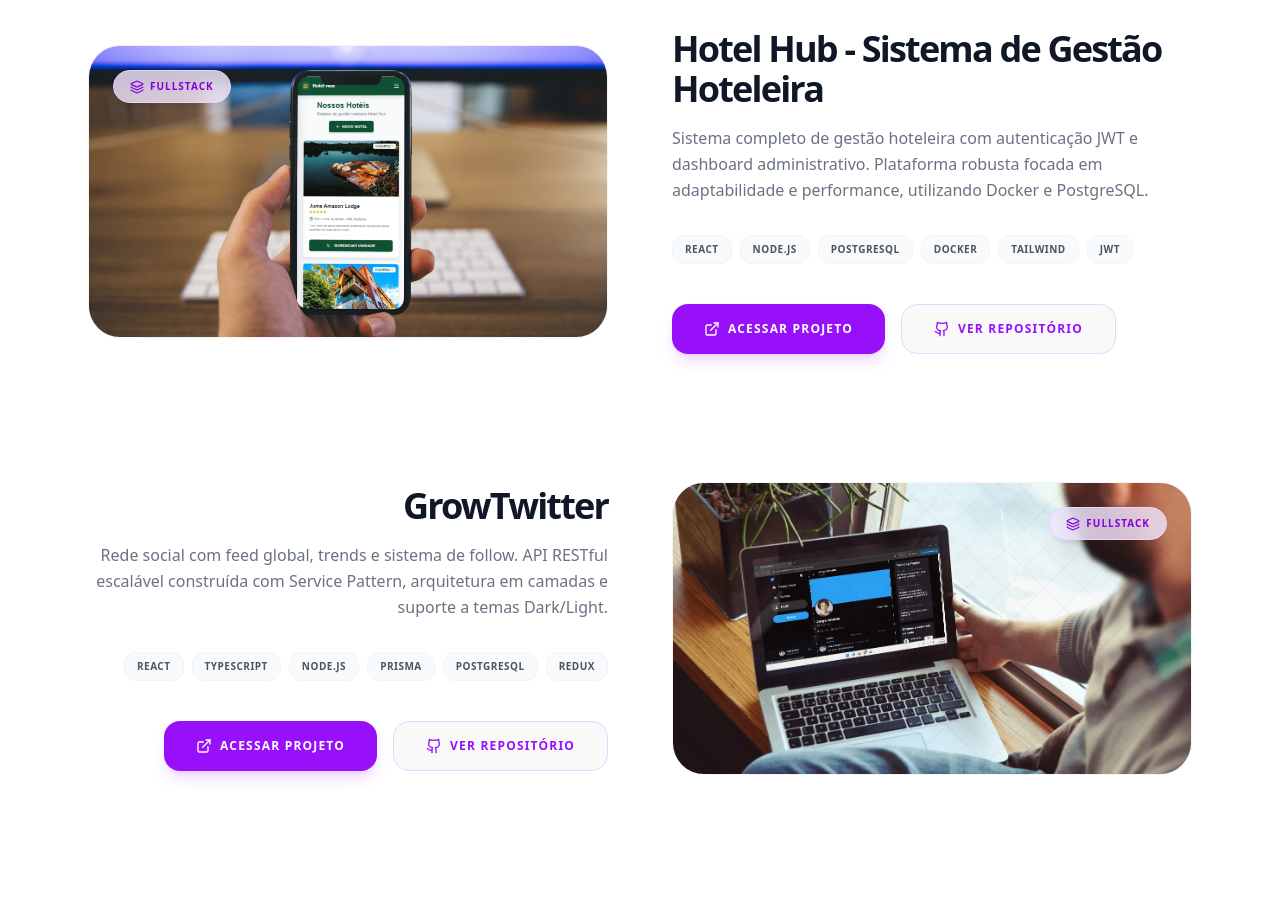
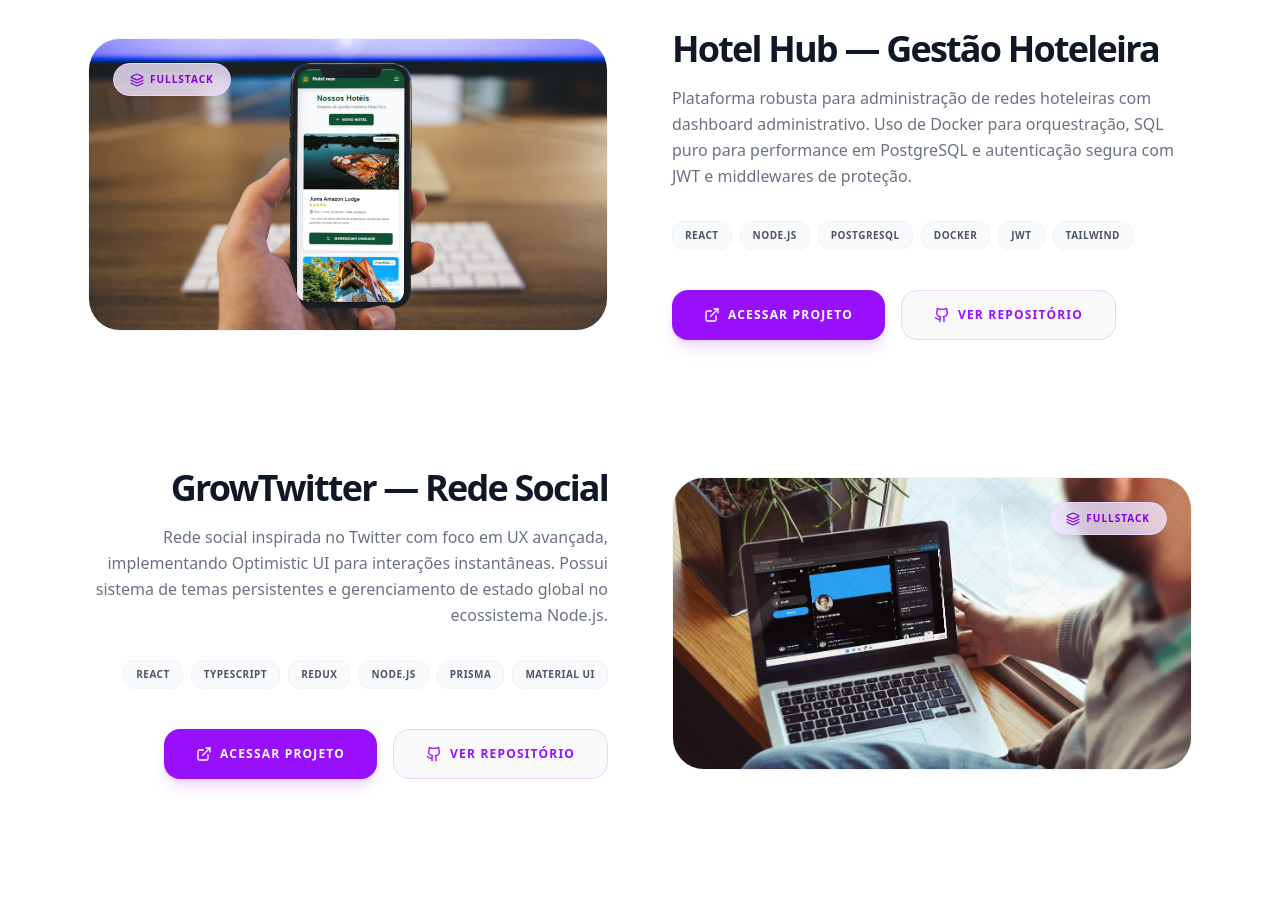
Before and after one commit to danieleksantos/danieleksantos.github.io, a React (Vite) app: page / in a window 1280 px wide. Shown: the part 960-1862 px from the top of the page. Built offline with nearby package versions, Linux system fonts and the light colour scheme.

Commit message:
fix: projects order

```diff
--- a/src/components/Hero.tsx
+++ b/src/components/Hero.tsx
@@ -22,7 +22,7 @@ const Hero = () => {
                 </span>{' '}
                 Santos
               </h1>
-              <h2 className="text-xl font-bold text-gray-400 dark:text-gray-500 mt-2 tracking-tight">
+              <h2 className="text-xl font-bold text-gray-500 dark:text-gray-500 mt-2 tracking-tight">
                 Desenvolvedora FullStack{' '}
                 <span className="font-light">| Foco em Front-End</span>
               </h2>
--- a/src/data/projects.json
+++ b/src/data/projects.json
@@ -1,9 +1,9 @@
 [
   {
     "id": 1,
-    "title": "Hotel Hub - Sistema de Gestão Hoteleira",
-    "description": "Sistema completo de gestão hoteleira com autenticação JWT e dashboard administrativo. Plataforma robusta focada em adaptabilidade e performance, utilizando Docker e PostgreSQL.",
-    "technologies": ["React", "Node.js", "PostgreSQL", "Docker", "Tailwind", "JWT"],
+    "title": "Hotel Hub — Gestão Hoteleira",
+    "description": "Plataforma robusta para administração de redes hoteleiras com dashboard administrativo. Uso de Docker para orquestração, SQL puro para performance em PostgreSQL e autenticação segura com JWT e middlewares de proteção.",
+    "technologies": ["React", "Node.js", "PostgreSQL", "Docker", "JWT", "Tailwind"],
     "image": "/images/hotel-hub-mockup.jpg",
     "github": "https://github.com/danieleksantos/hotel-hub",
     "demo": "https://hotel-hub-seven.vercel.app",
@@ -11,9 +11,9 @@
   },
   {
     "id": 2,
-    "title": "GrowTwitter",
-    "description": "Rede social com feed global, trends e sistema de follow. API RESTful escalável construída com Service Pattern, arquitetura em camadas e suporte a temas Dark/Light.",
-    "technologies": ["React", "TypeScript", "Node.js", "Prisma", "PostgreSQL", "Redux"],
+    "title": "GrowTwitter — Rede Social",
+    "description": "Rede social inspirada no Twitter com foco em UX avançada, implementando Optimistic UI para interações instantâneas. Possui sistema de temas persistentes e gerenciamento de estado global no ecossistema Node.js.",
+    "technologies": ["React", "TypeScript", "Redux", "Node.js", "Prisma", "Material UI"],
     "image": "/images/growTwitter-mockup.webp",
     "github": "https://github.com/danieleksantos/grow-twitter",
     "demo": "https://grow-twitter.vercel.app/",
@@ -21,9 +21,9 @@
   },
   {
     "id": 3,
-    "title": "Buscar Patas",
-    "description": "Sistema de adoção de pets com painel administrativo e métricas de gerenciamento. Aplicação moderna que conecta pets e adotantes utilizando Prisma ORM e autenticação segura.",
-    "technologies": ["React", "Node.js", "Prisma", "PostgreSQL", "Bootstrap", "JWT"],
+    "title": "Buscar Patas — Gestão de Adoção Animal",
+    "description": "Ecossistema completo para ONGs de adoção de animais, implementando controle de acesso por níveis. Uso de Docker com Multi-stage Builds para implantação otimizada, busca com filtros dinâmicos e arquitetura orientada a dados com Prisma ORM.",
+    "technologies": ["React", "Node.js", "Prisma", "PostgreSQL", "Docker", "Bootstrap"],
     "image": "/images/buscar-patas-mockup.webp",
     "github": "https://github.com/danieleksantos/BuscarPatas-sistema-de-adocao-de-pets",
     "demo": "https://buscar-patas-sistema-de-adocao-de-p.vercel.app/",
@@ -31,9 +31,9 @@
   },
   {
     "id": 4,
-    "title": "GrowBot",
-    "description": "Assistente virtual inteligente que utiliza IA para guiar iniciantes em tecnologia. Chat interativo integrado com Google Gemini API para fornecer insights de carreira.",
-    "technologies": ["React", "TypeScript", "Node.js", "Express", "Gemini AI", "MongoDB"],
+    "title": "GrowBot — Mentor de Carreira com IA",
+    "description": "Assistente virtual inteligente integrado à API do Google Gemini. O sistema gerencia contextos complexos de conversação para guiar iniciantes em tecnologia, utilizando MongoDB para persistência de histórico e Clerk para autenticação segura e moderna.",
+    "technologies": ["React", "Node.js", "Gemini AI", "MongoDB", "Clerk", "Express"],
     "image": "/images/growBot-mockup.jpg",
     "github": "https://github.com/danieleksantos/GrowBot",
     "demo": "https://grow-bot.vercel.app/",
@@ -41,18 +41,68 @@
   },
   {
     "id": 5,
-    "title": "Catálogo de Produtos",
-    "description": "E-commerce funcional com filtragem dinâmica e favoritos por categoria. Gerenciamento de estado via Context API e estilização seguindo a metodologia BEM.",
-    "technologies": ["React", "TypeScript", "Context API", "CSS Modules"],
+    "title": "GrowTwitter API — Engine de Rede Social",
+    "description": "API RESTful escalável construída sob o Service Layer Pattern e Arquitetura em Camadas. Implementa lógica complexa de feed (seguidores vs. global), paginação eficiente, validação rigorosa de dados com Zod e segurança robusta com JWT e Bcrypt.",
+    "technologies": ["Node.js", "TypeScript", "Prisma", "PostgreSQL", "Zod", "JWT"],
+    "image": "/images/api-growtwitter-mockup.webp",
+    "github": "https://github.com/danieleksantos/API-GrowTwitter",
+    "demo": "https://grow-twitter.vercel.app/",
+    "category": "backend"
+  },
+  {
+    "id": 6,
+    "title": "Catálogo de Produtos — UI Modular & Context API",
+    "description": "Aplicação React de alta performance que simula fluxos assíncronos e regras de negócio complexas no front-end. Implementa gestão de estado global para favoritos, paginação customizada e estilização escalável utilizando CSS Modules com a metodologia BEM.",
+    "technologies": ["React", "TypeScript", "Context API", "CSS Modules", "BEM"],
     "image": "/images/catalogo-de-produtos-mockup.jpg",
-    "github": "https://github.com/danieleksantos/catalogo-de-produtos",
-    "demo": "https://catalogo-de-produtos-ashen.vercel.app/",
+    "github": "https://catalogo-de-produtos-ashen.vercel.app/",
+    "demo": "https://catalogo-de-produtos-three.vercel.app/",
     "category": "frontend"
   },
   {
-    "id": 6,
-    "title": "A Casa do Ney",
-    "description": "Landing page institucional para ONG de apoio a crianças com deficiência. Projeto voluntário focado em presença digital, com componentes modernos e responsivos.",
+    "id": 7,
+    "title": "Repo-Wikis — GitHub Explorer",
+    "description": "Explorador interativo de repositórios que consome a API REST oficial do GitHub. O projeto foca na manipulação de estados assíncronos, estilização dinâmica com Styled Components e uma interface limpa para consulta e gerenciamento de repositórios em tempo real.",
+    "technologies": ["React", "Styled Components", "Axios", "GitHub API", "JavaScript"],
+    "image": "/images/repo-wiki-mockup.webp",
+    "github": "https://github.com/danieleksantos/Repo-Wikis.git",
+    "demo": "https://danieleksantos.github.io/Repo-Wikis/",
+    "category": "frontend"
+  },
+  {
+    "id": 8,
+    "title": "DIO Landing Page — UI Componentizada",
+    "description": "Landing page desenvolvida para consolidar conceitos de componentização avançada e navegação SPA. Utiliza Styled Components para garantir estilos isolados e reutilizáveis, além de uma arquitetura de rotas fluida e formulários validados.",
+    "technologies": ["React", "Styled Components", "React Router", "JavaScript"],
+    "image": "/images/Dio-Landing-page-mockup.jpg",
+    "github": "https://github.com/danieleksantos/dio-landing-page_TypeScript",
+    "demo": "https://danieleksantos.github.io/dio-landing-page_TypeScript/",
+    "category": "frontend"
+  },
+  {
+    "id": 9,
+    "title": "Pokédex — JavaScript API Explorer",
+    "description": "Aplicação dinâmica que consome a PokéAPI para listar e filtrar informações de personagens. O projeto foca no domínio de requisições assíncronas (Fetch API), manipulação eficiente do DOM e design responsivo com CSS puro.",
+    "technologies": ["JavaScript", "HTML", "CSS", "PokéAPI", "Fetch API"],
+    "image": "/images/pokedex-mockup.webp",
+    "github": "https://github.com/danieleksantos/GAME__Pokedex-JavaScript-API",
+    "demo": "https://danieleksantos.github.io/GAME__Pokedex-JavaScript-API/",
+    "category": "frontend"
+  },
+  {
+    "id": 10,
+    "title": "Nikel — Gestão Financeira Pessoal",
+    "description": "Aplicação de controle financeiro focada em usabilidade e organização de fluxo de caixa. Implementa lógica de autenticação simulada e persistência de dados em LocalStorage, utilizando JavaScript Vanilla para manipulação dinâmica do DOM e Bootstrap para responsividade.",
+    "technologies": ["JavaScript", "HTML", "CSS", "Bootstrap", "LocalStorage"],
+    "image": "/images/nikel-mockup.jpg",
+    "github": "https://github.com/danieleksantos/Nikel-Controle-Financeiro.git",
+    "demo": "https://danieleksantos.github.io/Nikel-Controle-Financeiro/",
+    "category": "frontend"
+  },
+  {
+    "id": 11,
+    "title": "A Casa do Ney — Landing Page Institucional",
+    "description": "Projeto voluntário real desenvolvido para uma ONG de apoio a crianças da comunidade, principalmente crianças atípicas. Site focado em acessibilidade (A11y) e presença digital, o site utiliza Bootstrap para garantir uma interface responsiva, inclusiva e de alto desempenho para captação de voluntários.",
     "technologies": ["HTML", "CSS", "Bootstrap", "JavaScript"],
     "image": "/images/a-casa-do-ney-mockup.jpg",
     "github": "https://github.com/danieleksantos/ong-a-casa-do-ney",
@@ -60,42 +110,22 @@
     "category": "frontend"
   },
   {
-    "id": 7,
-    "title": "Repo-Wikis",
-    "description": "Explorador de repositórios do GitHub consumindo API oficial. Interface interativa para busca de usuários e repositórios, focada em manipulação de APIs REST.",
-    "technologies": ["React", "JavaScript", "Styled Components", "GitHub API"],
-    "image": "/images/repo-wiki-mockup.webp",
-    "github": "https://github.com/danieleksantos/Repo-Wikis.git",
-    "demo": "https://danieleksantos.github.io/Repo-Wikis/",
+    "id": 12,
+    "title": "Rick and Morty Explorer — Protótipos de UI",
+    "description": "Exploração de múltiplos padrões de layout consumindo a API oficial de Rick and Morty. Prototipagem rápida, consumo assíncrono de dados e estilização responsiva com Bootstrap, focando na melhor experiência de visualização de coleções.",
+    "technologies": ["JavaScript", "HTML", "CSS", "Bootstrap", "REST API"],
+    "image": "/images/rick-and-morty-mockup.jpg",
+    "github": "https://github.com/danieleksantos/Bootcamp-Growdev-API-Rick-And-Morty",
+    "demo": "https://bootcamp-api-rick-and-morty-3.vercel.app/",
     "category": "frontend"
   },
   {
-    "id": 8,
-    "title": "GrowTravel",
-    "description": "Landing page de agência de turismo com performance extrema. Foco total em SEO, acessibilidade e boas práticas, atingindo 100% de pontuação no Lighthouse.",
-    "technologies": ["HTML", "CSS", "Lighthouse", "SEO"],
-    "image": "/images/growTravel-mockup.jpg",
-    "github": "https://github.com/danieleksantos/growtravel.git",
-    "demo": "https://growtravel-nu.vercel.app/",
-    "category": "frontend"
-  },
-  {
-    "id": 9,
-    "title": "Nikel",
-    "description": "Aplicação de controle financeiro pessoal para gestão de receitas e despesas. Ferramenta intuitiva com armazenamento local e interface limpa para organização doméstica.",
-    "technologies": ["HTML", "CSS", "JavaScript"],
-    "image": "/images/nikel-mockup.jpg",
-    "github": "https://github.com/danieleksantos/Nikel-Controle-Financeiro.git",
-    "demo": "https://danieleksantos.github.io/Nikel-Controle-Financeiro/",
-    "category": "frontend"
-  },
-  {
-    "id": 10,
-    "title": "Coffee Shop",
-    "description": "Landing page responsiva para cafeteria com design personalizado. Interface visual agradável estruturada com princípios de design flexível e acessibilidade.",
-    "technologies": ["HTML", "CSS", "Bootstrap"],
+    "id": 13,
+    "title": "Coffee Shop — Landing Page Responsiva",
+    "description": "Interface institucional desenvolvida com foco em design visual e experiência do usuário (UX). Sistema de grids do Bootstrap 5 e CSS customizado para criar um layout fluido, semântico e otimizado para conversão em dispositivos móveis.",
+    "technologies": ["HTML", "CSS", "Bootstrap 5", "Mobile First"],
     "image": "/images/coffee-shop-cell-mockup.jpg",
-    "github": "https://github.com/danieleksantos/Projeto-de-Estudo__Landpage-CSS_CoffeeShop-BOOTSTRAP",
+    "github": "https://github.com/danieleksantos/Landing-Page__CSS-CoffeeShop-BOOTSTRAP",
     "demo": "https://danieleksantos.github.io/Landing-Page__CSS-CoffeeShop-BOOTSTRAP/",
     "category": "frontend"
   }
```
Also changed, not shown: public/images/api-growtwitter-mockup.webp (added), public/images/pokedex-mockup.webp (added).
